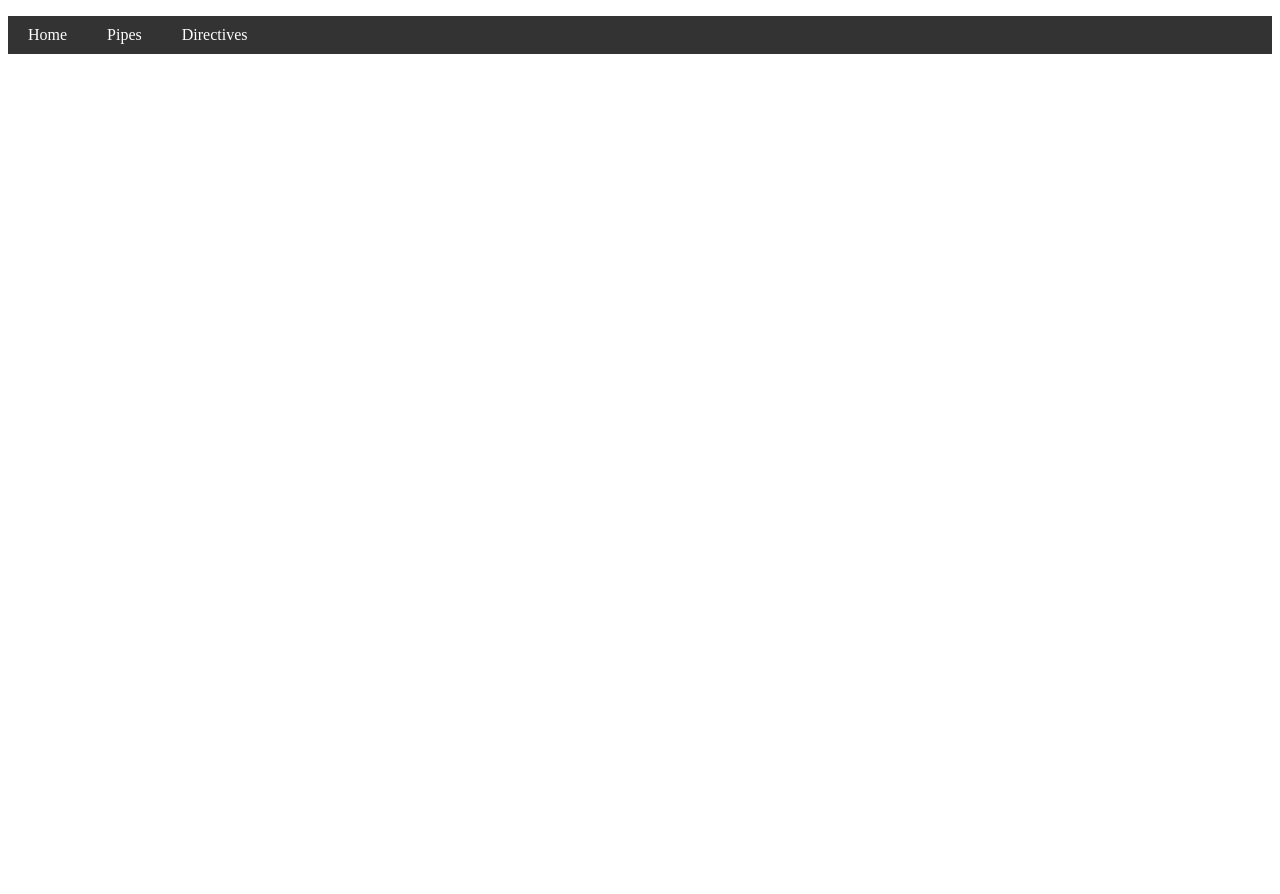
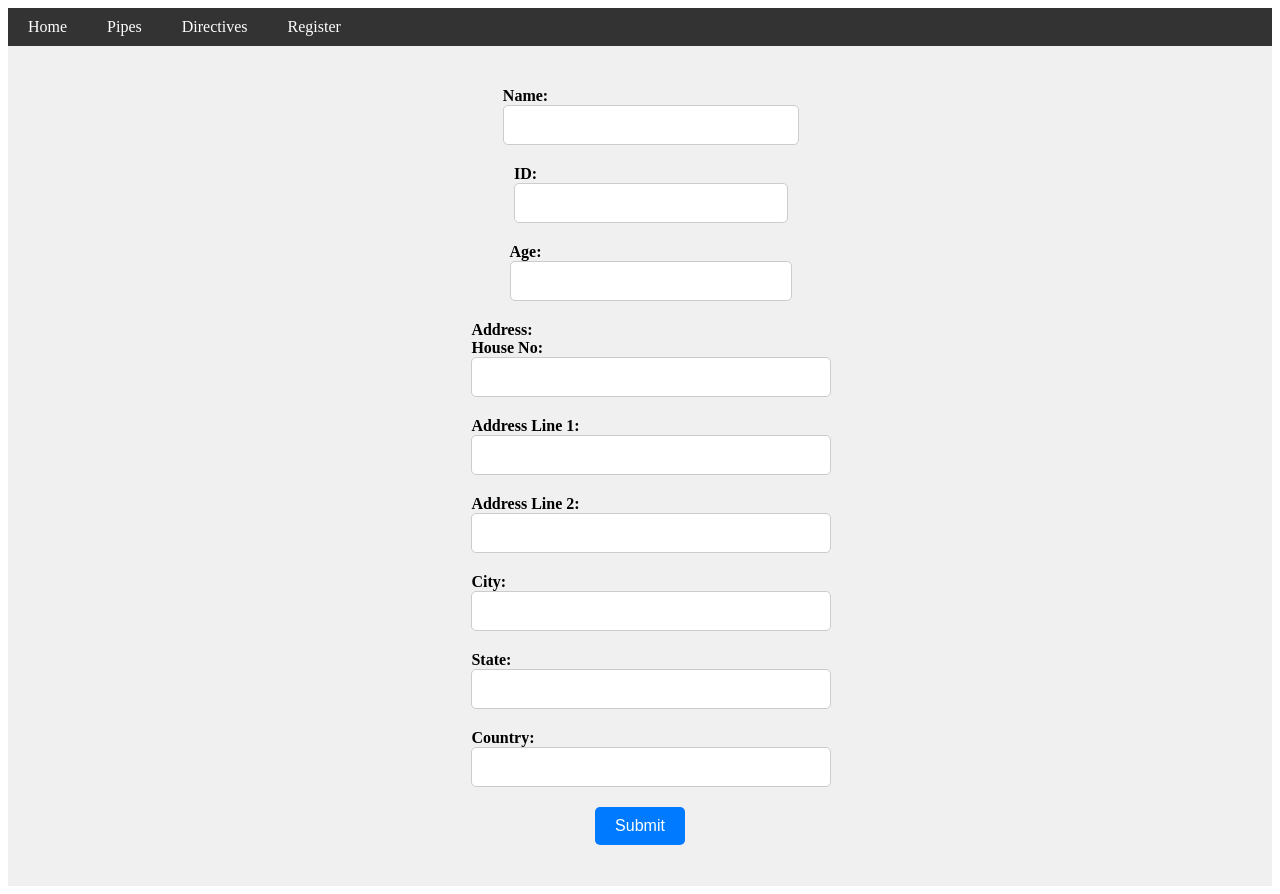
Before and after one commit to bhargav-kalsariya/AngularText, an Angular app: page /form in a window 1280 px wide. Before the commit this address led to /. Before the commit the page ends 800 px from the top, so only its background shows below. Built offline with nearby package versions, Linux system fonts and the light colour scheme.

Commit message:
build simple form using ngmodel ,also create form components

```diff
--- a/src/app/app-routing.module.ts
+++ b/src/app/app-routing.module.ts
@@ -3,6 +3,7 @@ import { RouterModule, Routes } from '@angular/router';
 import { DirectiveComponent } from './directive/directive.component';
 import { PipeComponent } from './pipe/pipe.component';
 import { HomeComponent } from './home/home.component';
+import { MyFormComponent } from './my-form/my-form.component';
 
 const routes: Routes = [{
   component: DirectiveComponent,
@@ -14,6 +15,9 @@ const routes: Routes = [{
 }, {
   component: HomeComponent,
   path: ''
+}, {
+  component: MyFormComponent,
+  path: 'form'
 }];
 
 @NgModule({
--- a/src/app/app.component.html
+++ b/src/app/app.component.html
@@ -2,5 +2,6 @@
   <li><a routerLink="/">Home</a></li>
   <li><a routerLink="/pipe">Pipes</a></li>
   <li><a routerLink="/directive">Directives</a></li>
+  <li><a routerLink="/form">Register</a></li>
 </ul>
 <router-outlet></router-outlet>
--- a/src/app/app.component.scss
+++ b/src/app/app.component.scss
@@ -1,10 +1,16 @@
 /* Component SCSS file, e.g., pipes.component.scss */
+* {
+  margin: 0;
+  padding: 0;
+  box-sizing: border-box;
+}
 
 ul {
   list-style: none;
   padding: 0;
   display: flex;
   background-color: #333;
+
   li {
     margin: 0;
     padding: 0;
@@ -17,6 +23,7 @@ ul {
     padding: 10px 20px;
     text-decoration: none;
     color: #fff;
+
     &:hover {
       background-color: #555;
     }
--- a/src/app/app.module.ts
+++ b/src/app/app.module.ts
@@ -8,6 +8,7 @@ import { DirectiveComponent } from './directive/directive.component';
 import { InBuildDirective } from './directive/in-build.directive';
 import { PipeComponent } from './pipe/pipe.component';
 import { HomeComponent } from './home/home.component';
+import { MyFormComponent } from './my-form/my-form.component';
 
 @NgModule({
   declarations: [
@@ -17,6 +18,7 @@ import { HomeComponent } from './home/home.component';
     InBuildDirective,
     PipeComponent,
     HomeComponent,
+    MyFormComponent,
   ],
   imports: [BrowserModule, AppRoutingModule, FormsModule],
   providers: [],
--- /dev/null
+++ b/src/app/my-form/my-form.component.html
@@ -0,0 +1,46 @@
+<form (ngSubmit)="onSubmit()" #myForm="ngForm">
+  <div>
+    <label for="name">Name:</label>
+    <input type="text" id="name" name="name" [(ngModel)]="formData.name" required>
+  </div>
+
+  <div>
+    <label for="id">ID:</label>
+    <input type="text" id="id" name="id" [(ngModel)]="formData.id" required>
+  </div>
+
+  <div>
+    <label for="age">Age:</label>
+    <input type="number" id="age" name="age" [(ngModel)]="formData.age" required>
+  </div>
+
+  <div>
+    <label for="address">Address:</label>
+    <div>
+      <label for="houseNo">House No:</label>
+      <input type="text" id="houseNo" name="houseNo" [(ngModel)]="formData.address.houseNo">
+    </div>
+    <div>
+      <label for="addressLine1">Address Line 1:</label>
+      <input type="text" id="addressLine1" name="addressLine1" [(ngModel)]="formData.address.addressLine1">
+    </div>
+    <div>
+      <label for="addressLine2">Address Line 2:</label>
+      <input type="text" id="addressLine2" name="addressLine2" [(ngModel)]="formData.address.addressLine2">
+    </div>
+    <div>
+      <label for="city">City:</label>
+      <input type="text" id="city" name="city" [(ngModel)]="formData.address.city">
+    </div>
+    <div>
+      <label for="state">State:</label>
+      <input type="text" id="state" name="state" [(ngModel)]="formData.address.state">
+    </div>
+    <div>
+      <label for="country">Country:</label>
+      <input type="text" id="country" name="country" [(ngModel)]="formData.address.country">
+    </div>
+  </div>
+
+  <button type="submit">Submit</button>
+</form>
--- /dev/null
+++ b/src/app/my-form/my-form.component.scss
@@ -0,0 +1,36 @@
+/* my-form.component.scss */
+
+form {
+  display: flex;
+  flex-direction: column;
+  align-items: center;
+  justify-content: center;
+  height: 100vh; /* Set the form height to fill the viewport height */
+  margin: 0;
+  padding: 20px;
+  background-color: #f0f0f0; /* Optional background color */
+}
+
+label {
+  font-weight: bold;
+  margin-bottom: 10px; /* Add space between label and input */
+}
+
+input {
+  width: 100%;
+  padding: 10px;
+  border: 1px solid #ccc;
+  border-radius: 5px;
+  font-size: 16px;
+  margin-bottom: 20px; /* Add space between input elements */
+}
+
+button {
+  background-color: #007bff;
+  color: white;
+  border: none;
+  padding: 10px 20px;
+  border-radius: 5px;
+  cursor: pointer;
+  font-size: 16px;
+}
--- /dev/null
+++ b/src/app/my-form/my-form.component.ts
@@ -0,0 +1,40 @@
+import { Component } from '@angular/core';
+
+@Component({
+  selector: 'app-my-form',
+  templateUrl: './my-form.component.html',
+  styleUrls: ['./my-form.component.scss']
+})
+export class MyFormComponent {
+  formData: any = {
+    name: '',
+    id: '',
+    age: '',
+    address: {
+      houseNo: '',
+      addressLine1: '',
+      addressLine2: '',
+      city: '',
+      state: '',
+      country: ''
+    }
+  };
+
+  onSubmit() {
+    console.log('Form data submitted:', this.formData);
+
+    this.formData = {
+      name: '',
+      id: '',
+      age: '',
+      address: {
+        houseNo: '',
+        addressLine1: '',
+        addressLine2: '',
+        city: '',
+        state: '',
+        country: ''
+      }
+    };
+  }
+}
```
Also changed, not shown: 1 other file (tests, documents, lock files or other folders). Lines whose indentation alone changed are shown as unchanged.
